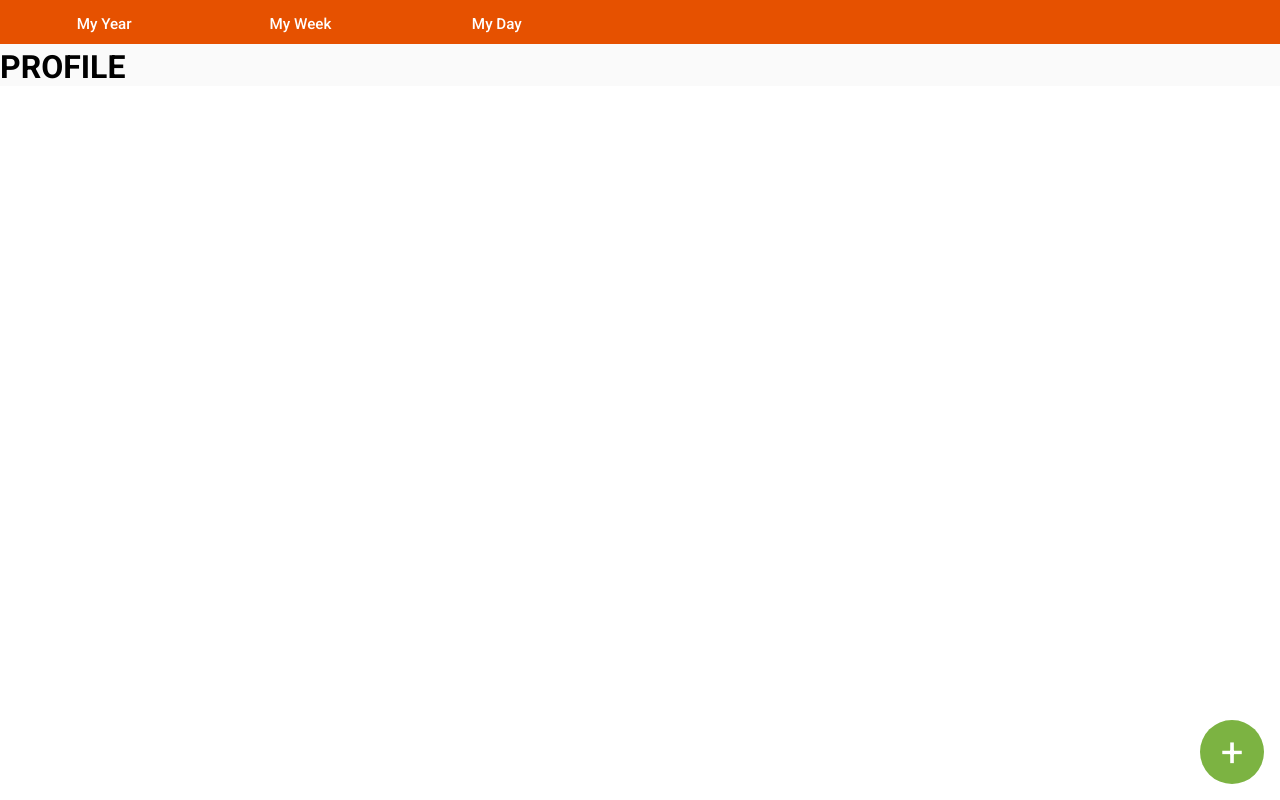
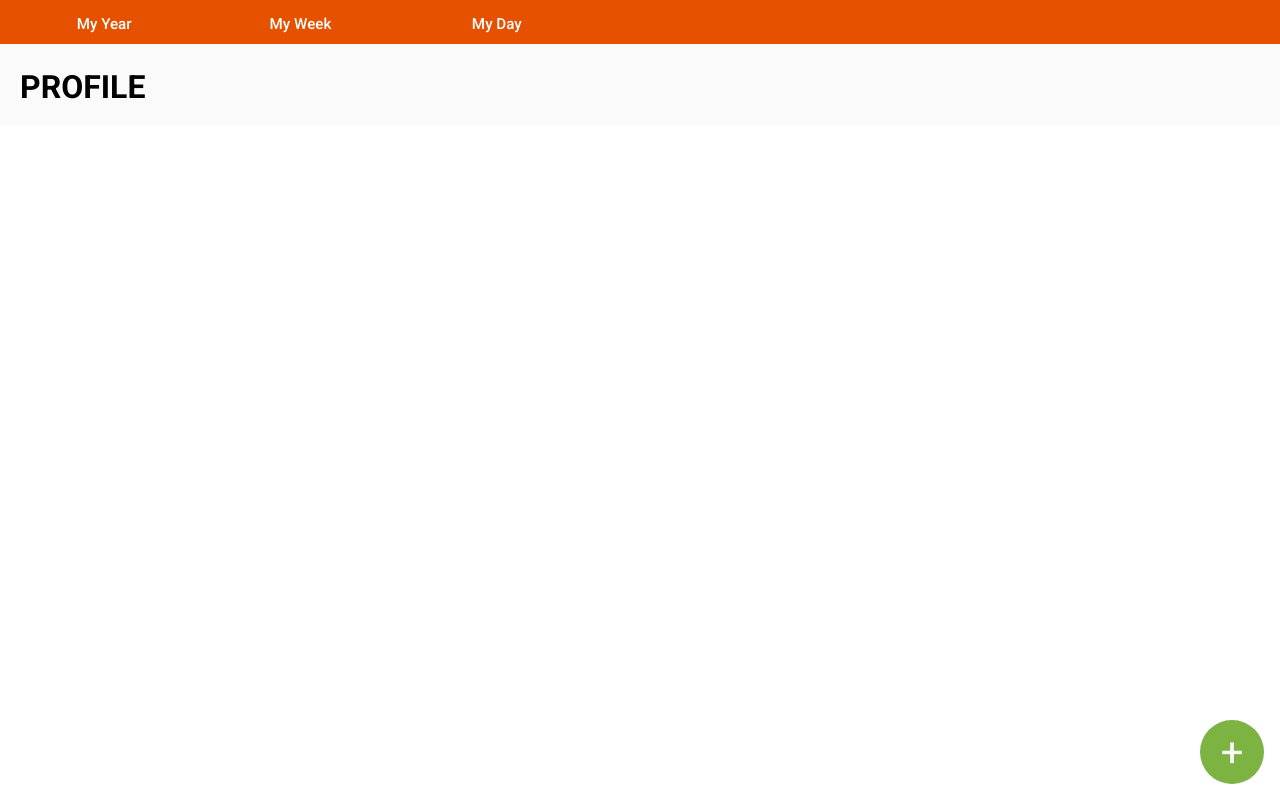
Before and after one commit to Fordenstraz/Corey-Bickford-Capstone, a React (Vite) app in the folder frizl-frontend/: page /dashboard in a window 1280 px wide. Built offline with nearby package versions, Linux system fonts and the light colour scheme; no server answers.

Commit message:
Make minor integration adjustments

```diff
--- a/frizl-frontend/src/App.jsx
+++ b/frizl-frontend/src/App.jsx
@@ -9,9 +9,9 @@ import LoginPage from "./pages/LoginPage/LoginPage";
 import Dashboard from "./pages/Dashboard/Dashboard";
 import AccountPage from "./pages/AccountPage";
 import ResourcesPage from "./pages/ResourcesPage";
-import MyYearPage from "./pages/MyYearPage";
-import MyWeekPage from "./pages/MyWeekPage";
-import MyDayPage from "./pages/MyDayPage";
+import MyYearPage from "./pages/MyYear/MyYearPage";
+import MyWeekPage from "./pages/MyWeek/MyWeekPage";
+import MyDayPage from "./pages/MyDay/MyDayPage";
 import PageNotFound from "./pages/PageNotFound";
 
 export default function App() {
--- a/frizl-frontend/src/pages/Dashboard/Dashboard.jsx
+++ b/frizl-frontend/src/pages/Dashboard/Dashboard.jsx
@@ -12,8 +12,10 @@ export default function Dashboard() {
 			{/* Nav at bottom for mobile, top for large screens */}
 			<Navbar />
 
-			{/* Insert page content: */}
-			<Outlet />
+			<div className="dashboard__outlet">
+				{/* Insert page content: */}
+				<Outlet />
+			</div>
 
 			{/* Speed dial menu */}
 			<SpeedDialMenu />
--- a/frizl-frontend/src/pages/Dashboard/Dashboard.scss
+++ b/frizl-frontend/src/pages/Dashboard/Dashboard.scss
@@ -9,4 +9,8 @@
 	@include media.tablet {
 		padding: 3rem 0 0;
 	}
+
+	&__outlet {
+		padding: 1.25rem;
+	}
 }
```
